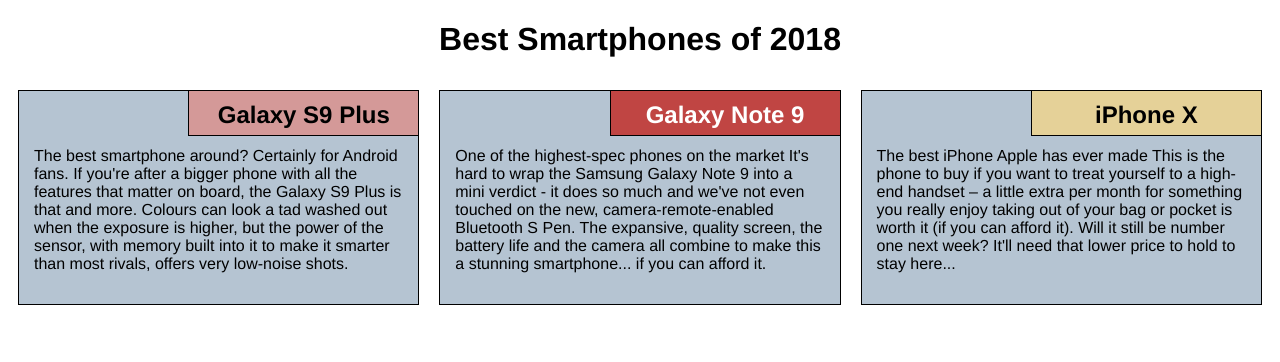
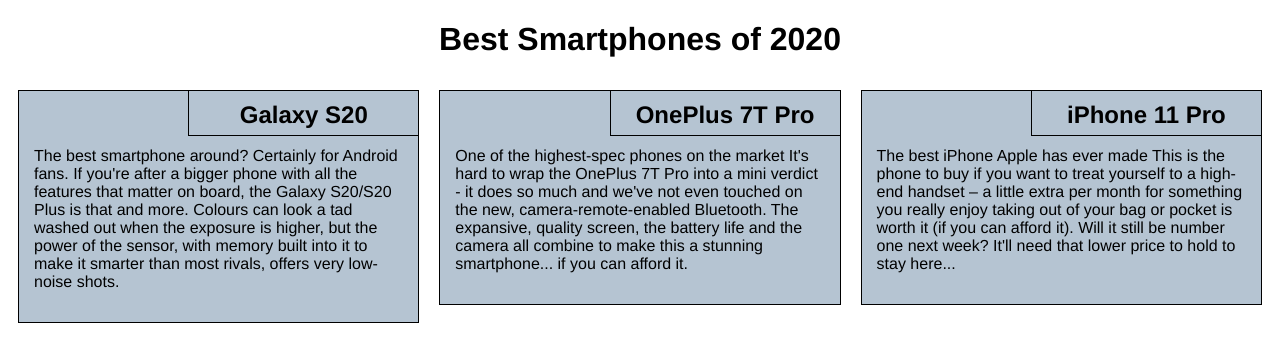
Before and after one commit to praharsha8325/module2-solution, a plain HTML site: page index.html in a window 1280 px wide. Drawn offline with Linux system fonts and the light colour scheme.

Commit message:
Update index.html

```diff
--- a/index.html
+++ b/index.html
@@ -9,30 +9,30 @@
 </head>
 
 <body>
-    <h1>Best Smartphones of 2018</h1>
+    <h1>Best Smartphones of 2020</h1>
     <div class="row">
         <div class="col-lg-4 col-md-6 col-sm-12">
-            <section class="S9">
-                <h2>Galaxy S9 Plus</h2>
+            <section class="S20">
+                <h2>Galaxy S20</h2>
                 <p>
                 	The best smartphone around? Certainly for Android fans.
-                	If you're after a bigger phone with all the features that matter on board, the Galaxy S9 Plus is that and more.
+                	If you're after a bigger phone with all the features that matter on board, the Galaxy S20/S20 Plus is that and more.
                 	Colours can look a tad washed out when the exposure is higher, but the power of the sensor, with memory built into it to make it smarter than most rivals, offers very low-noise shots.
                 </p>
             </section>
         </div>
         <div class="col-lg-4 col-md-6 col-sm-12">
-            <section class="Note_9">
-                <h2>Galaxy Note 9</h2>
+            <section class="OnePlus_7T">
+                <h2>OnePlus 7T Pro</h2>
                 <p>
                 	One of the highest-spec phones on the market
-                    It's hard to wrap the Samsung Galaxy Note 9 into a mini verdict - it does so much and we've not even touched on the new, camera-remote-enabled Bluetooth S Pen. The expansive, quality screen, the battery life and the camera all combine to make this a stunning smartphone... if you can afford it.
+                    It's hard to wrap the OnePlus 7T Pro into a mini verdict - it does so much and we've not even touched on the new, camera-remote-enabled Bluetooth. The expansive, quality screen, the battery life and the camera all combine to make this a stunning smartphone... if you can afford it.
                 </p>
             </section>
         </div>
         <div class="col-lg-4 col-md-12 col-sm-12">
-            <section class="iPhone_X">
-                <h2>iPhone X</h2>
+            <section class="iPhone_11">
+                <h2>iPhone 11 Pro</h2>
                 <p>
                     The best iPhone Apple has ever made
                     This is the phone to buy if you want to treat yourself to a high-end handset – a little extra per month for something you really enjoy taking out of your bag or pocket is worth it (if you can afford it). Will it still be number one next week? It'll need that lower price to hold to stay here...
```
